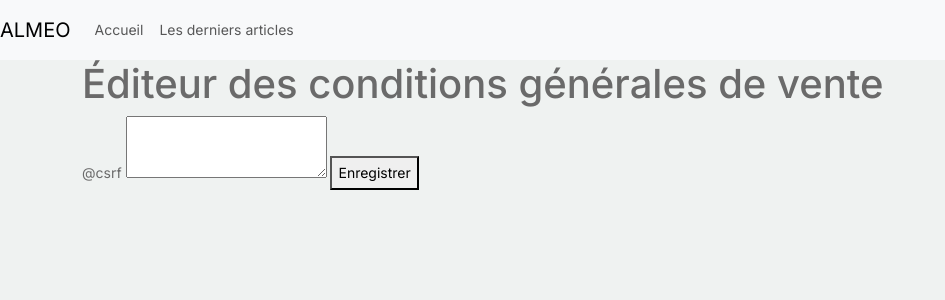
After one commit to mathisbachelier/e-commerce, a PHP site: template E-Commerce/views/GeneralConditionOfSale.php/index.php in a window 1280 px wide. The commit adds this page. Shown: the top 300 px of the page, without its empty margins (0-945 px from the left). Run offline with PHP 8.4, Linux system fonts and the light colour scheme; the template is opened without the code that fills it, so the values that code supplies are empty; style sheets or scripts are compiled from the project's sources; some libraries are stand-ins or nearby versions.

Commit message:
base du code

```diff
--- a/E-Commerce/public/index.php
+++ b/E-Commerce/public/index.php
@@ -61,6 +61,8 @@ $router->post('/cart/increaseQuantity/:id', 'App\controllers\CartController@incr
 $router->post('/cart/decreaseQuantity/:id', 'App\controllers\CartController@decrease');
 $router->post('/cart/delete/:id', 'App\controllers\CartController@destroy');
 
+$router->post('/ConditionGeneralOfSale/index', 'App\controllers\ConditionGeneralOfSaleController@index');
+
 try{
      $router->run();
 } catch(\Exception $e) {
--- /dev/null
+++ b/E-Commerce/views/GeneralConditionOfSale.php/index.php
@@ -0,0 +1,21 @@
+<title>Éditeur des conditions générales de vente</title>
+<script src="https://cdn.tiny.cloud/1/no-api-key/tinymce/5/tinymce.min.js" referrerpolicy="origin"></script>
+<h1>Éditeur des conditions générales de vente</h1>
+<form method="POST" action="/general-conditions-of-sale/save">
+    @csrf
+    <textarea id="cgvContent" name="cgvContent"></textarea>
+    <button type="submit">Enregistrer</button>
+</form>
+
+<script>
+    document.addEventListener("DOMContentLoaded", function() {
+        tinymce.init({
+            selector: '#cgvContent',
+            height: 500,
+            plugins: 'autoresize',
+            toolbar: 'undo redo | formatselect | bold italic underline | alignleft aligncenter alignright | bullist numlist | link | code',
+            menubar: false,
+            statusbar: false
+        });
+    });
+</script>
```
Also changed, not shown: E-Commerce/app/controllers/ConditionGeneralOfSaleController.php (added, +12 -0 lines).
